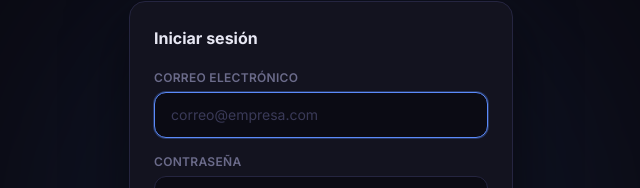
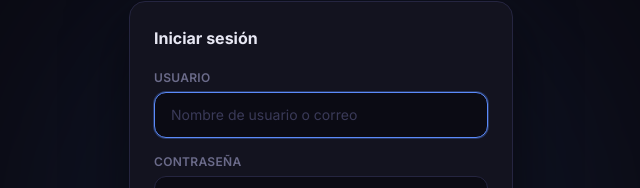
Before and after one commit to ExpertosTI/enviosrh, a React (Vite) app: page /login in a window 1280 px wide. Shown: the part 278-466 px from the top of the page, without its empty margins (319-959 px from the left). Built offline with nearby package versions, Linux system fonts and the light colour scheme; no server answers.

Commit message:
feat: allow username registration without email validation

```diff
--- a/src/views/Login.tsx
+++ b/src/views/Login.tsx
@@ -63,15 +63,15 @@ export function Login() {
 
           <form onSubmit={handleSubmit} className="flex flex-col gap-4">
             <div className="flex flex-col gap-1.5">
-              <label className="text-xs font-semibold uppercase tracking-wide text-[#6b6b8a]">Correo electrónico</label>
+              <label className="text-xs font-semibold uppercase tracking-wide text-[#6b6b8a]">Usuario</label>
               <input
                 className={inputCls}
-                type="email"
+                type="text"
                 value={email}
                 onChange={(e) => setEmail(e.target.value)}
-                placeholder="correo@empresa.com"
+                placeholder="Nombre de usuario o correo"
                 required
-                autoComplete="email"
+                autoComplete="username"
                 autoFocus
               />
             </div>
--- a/src/views/Register.tsx
+++ b/src/views/Register.tsx
@@ -84,14 +84,14 @@ export function Register() {
           </div>
 
           <div>
-            <label className="block text-sm font-medium text-slate-300 mb-1.5">Correo Electrónico</label>
+            <label className="block text-sm font-medium text-slate-300 mb-1.5">Usuario</label>
             <input
               required
-              type="email"
+              type="text"
               value={form.email}
               onChange={(e) => setForm({ ...form, email: e.target.value })}
               className="w-full px-4 py-3 bg-slate-900/50 border border-slate-700 rounded-xl text-white placeholder-slate-500 focus:outline-none focus:ring-2 focus:ring-blue-500/50 focus:border-blue-500 transition-colors"
-              placeholder="tu@correo.com"
+              placeholder="Ej. jose_mensajero"
               disabled={loading || !!success}
             />
           </div>
```
